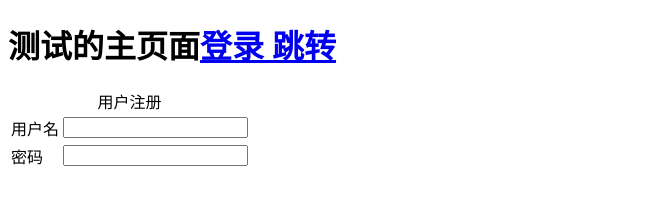
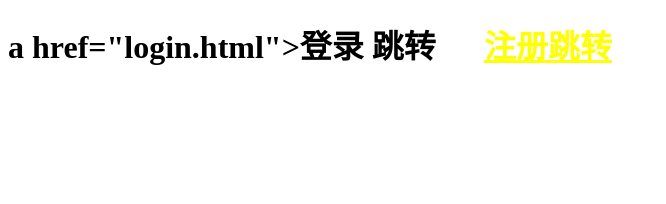
Before and after one commit to mymissball/YY, a plain HTML site: page index.html in a window 1280 px wide. Shown: the whole page, without its empty margins (0-666 px from the left). Drawn offline with Linux system fonts and the light colour scheme.

Commit message:
修改跳转链接

```diff
--- a/index.html
+++ b/index.html
@@ -2,18 +2,8 @@
 <html>
 <head></head>
 <body alitn="center">
-	<h1>测试的主页面<a href="login.html">登录 跳转</a></h1>
-	<table>
-		<caption>用户注册</caption>
-		<tr>
-			<td>用户名</td>
-			<td><input type="text" name="u_name"/></td>
-		</tr>
-		<tr>
-			<td>密码</td>
-			<td><input type="password" name='pwd'></td>
-		</tr>
-	</table>
+	<h1>a href="login.html">登录 跳转</a> &nbsp;&nbsp;&nbsp;&nbsp; <a style="color: yellow" href="register.html">注册跳转</a></h1>
+
 </body>
 
 </html>
```
Also changed, not shown: login.html (added, +19 -0 lines).
